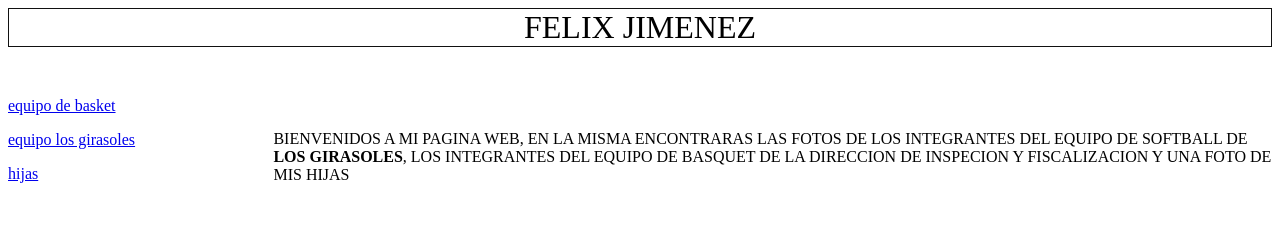
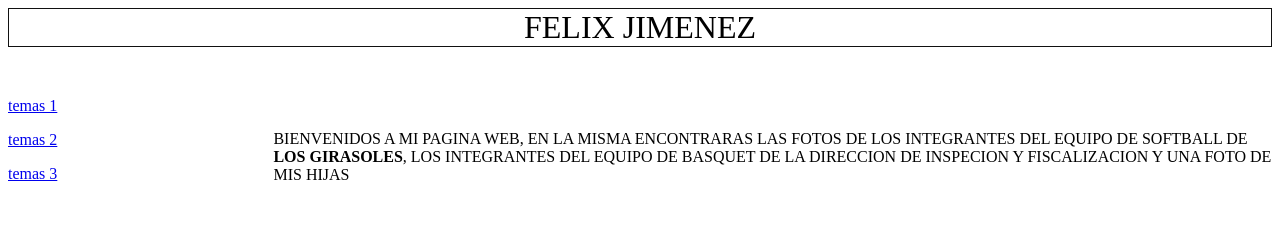
Before and after one commit to felixjimenez/2018, a plain HTML site: page index.html in a window 1280 px wide. Shown: the top 232 px of the page. Drawn offline with Linux system fonts and the light colour scheme.

Commit message:
Update index.html

```diff
--- a/index.html
+++ b/index.html
@@ -17,11 +17,9 @@
 <p>&nbsp;</p>
 <table style="border-width: 0pt; border-collapse: collapse;" id="AutoNumber2" border="1" bordercolor="#111111" cellpadding="0" cellspacing="0" width="100%">
   <tbody><tr>
-    <td style="border-style: none; border-width: medium;" width="21%"><a href="http://www.felixjimenez.com/VISION.htm">equipo
-        de basket</a>
-      <p><a href="http://www.felixjimenez.com/MISION.htm">
-    equipo los girasoles</a></p>
-      <p><a href="http://www.felixjimenez.com/objetivo.htm">hijas</a></p>
+    <td style="border-style: none; border-width: medium;" width="21%"><a href="https://felixjimenez1.pythonanywhere.com/claves/tema/pantalla">temas 1</a>
+      <p><a href="https://felixjimenez1.pythonanywhere.com/claves/tema/pantalla">temas 2</a></p>
+      <p><a href="https://felixjimenez1.pythonanywhere.com/claves/tema/pantalla">temas 3</a></p>
     <p>&nbsp;</p></td>
     <td style="border-style: none; border-width: medium; border-top: medium none rgb(17, 17, 17);" width="79%"><p>BIENVENIDOS
       A MI PAGINA WEB, EN LA MISMA ENCONTRARAS LAS FOTOS DE LOS INTEGRANTES
```
